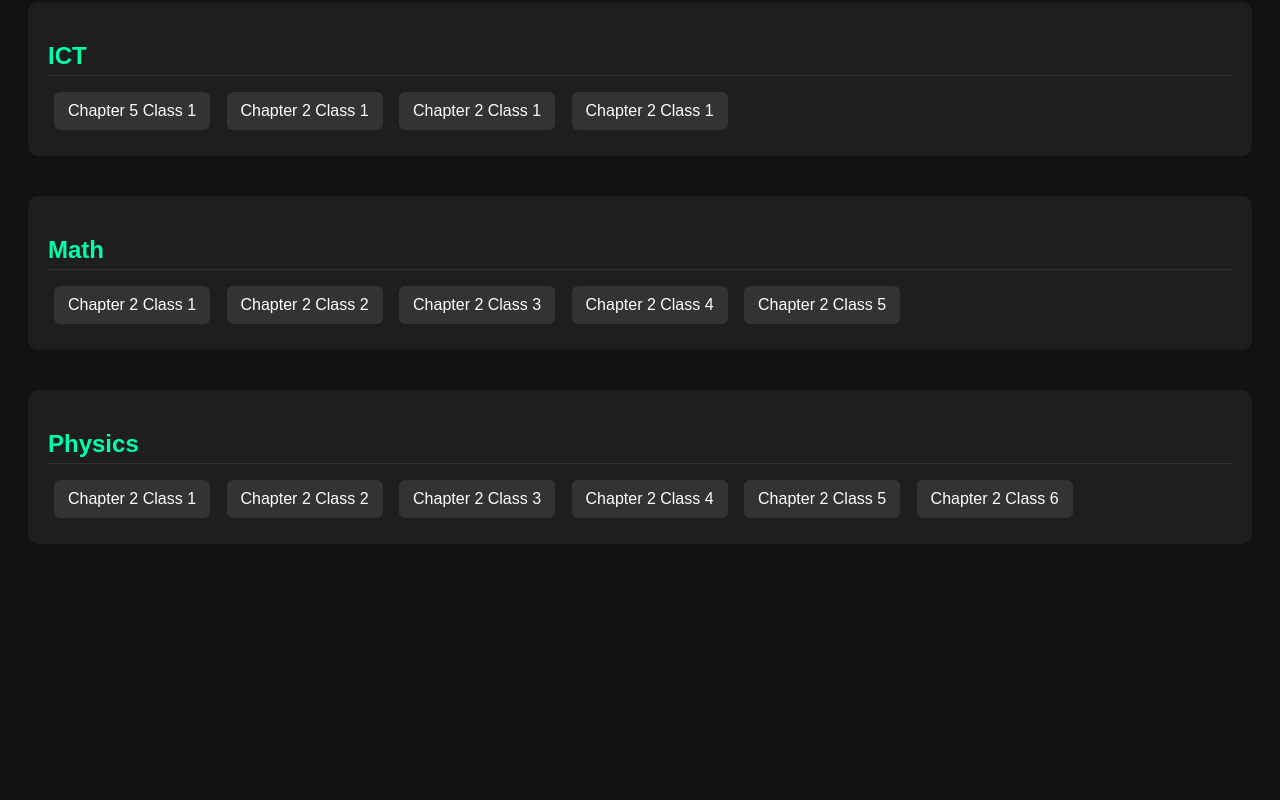
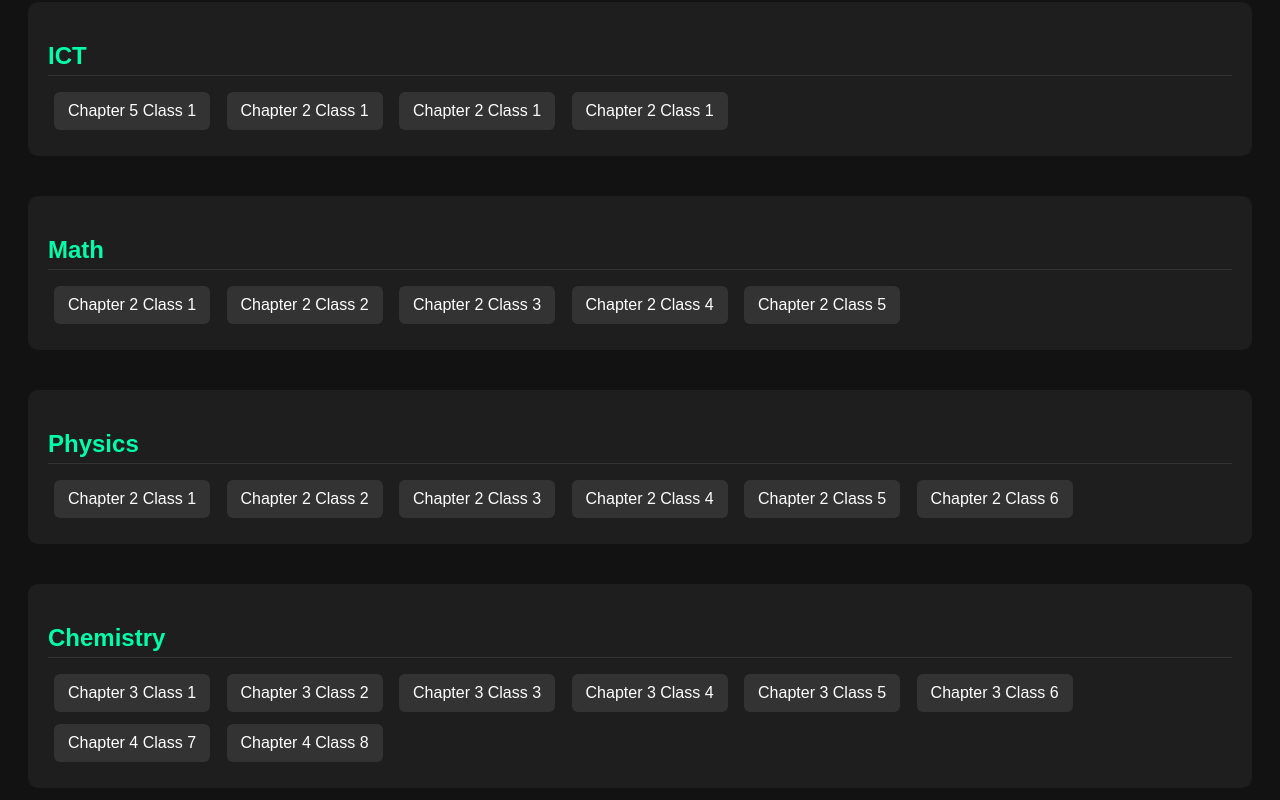
Before and after one commit to ixrs5/No-Udvash-Only-RS, a plain HTML site: page index.html in a window 1280 px wide. Shown: the part 427-1227 px from the top of the page. Before the commit the page ends 1039 px from the top, so only its background shows below. Drawn offline with Linux system fonts and the light colour scheme.

Commit message:
Update index.html

```diff
--- a/index.html
+++ b/index.html
@@ -86,6 +86,7 @@
       <option value="ict">ICT</option>
       <option value="math">Math</option>
       <option value="physics">Physics</option>
+      <option value="chemistry">Chemistry</option>
     </select>
   </div>
 
@@ -135,6 +136,20 @@
     </div>
   </div>
 
+  <div class="subject chemistry">
+  <h2>Chemistry</h2>
+  <div class="videos">
+    <a href="http://youtu.be/wdF85pvXw4w" target="_blank">Chapter 3 Class 1</a>
+    <a href="http://youtu.be/vMl51EFYM2w" target="_blank">Chapter 3 Class 2</a>
+    <a href="http://youtu.be/ocLxVhngc9M" target="_blank">Chapter 3 Class 3</a>
+    <a href="http://youtu.be/EhurxPFBDXk" target="_blank">Chapter 3 Class 4</a>
+    <a href="http://youtu.be/rhPez8shE6Q" target="_blank">Chapter 3 Class 5</a>
+    <a href="http://youtu.be/nU7n3t7OSrw" target="_blank">Chapter 3 Class 6</a>
+    <a href="http://youtu.be/-dn90cCwnhg" target="_blank">Chapter 4 Class 7</a>
+    <a href="http://youtu.be/3JdSiCoxCf" target="_blank">Chapter 4 Class 8</a>
+  </div>
+</div>
+
 
   <script>
     const filter = document.getElementById('subjectFilter');
```
